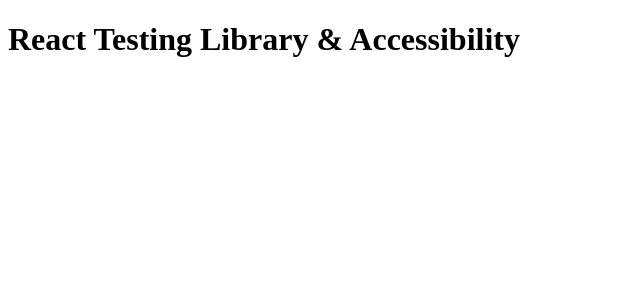
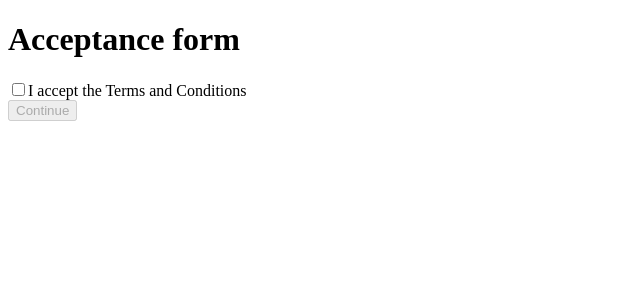
Before and after one commit to scottgamer/ql-rtl-accessibility, a React (Create React App) app: page / in a window 1280 px wide. Shown: the top 300 px of the page, without its empty margins (0-640 px from the left). Built offline with nearby package versions, Linux system fonts and the light colour scheme.

Commit message:
finished tests and main app

```diff
--- a/src/App.tsx
+++ b/src/App.tsx
@@ -1,9 +1,32 @@
-import React from "react";
+import React, { useState } from "react";
 
 function App() {
+  const [disabled, setDisabled] = useState<boolean>(true);
+  const [continues, setContinues] = useState<boolean>(false);
+
   return (
     <div className="App">
-      <h1>React Testing Library &amp; Accessibility</h1>
+      <h1>Acceptance form</h1>
+
+      {!continues && (
+        <label>
+          <input
+            type="checkbox"
+            name="terms-and-conditions"
+            onClick={() => setDisabled(!disabled)}
+          />
+          I accept the Terms and Conditions
+        </label>
+      )}
+
+      {continues && <p>Thanks for accepting the Terms and Conditions</p>}
+
+      <br />
+      {!continues && (
+        <button disabled={disabled} onClick={() => setContinues(true)}>
+          Continue
+        </button>
+      )}
     </div>
   );
 }
```
Also changed, not shown: 1 other file (tests, documents, lock files or other folders).
